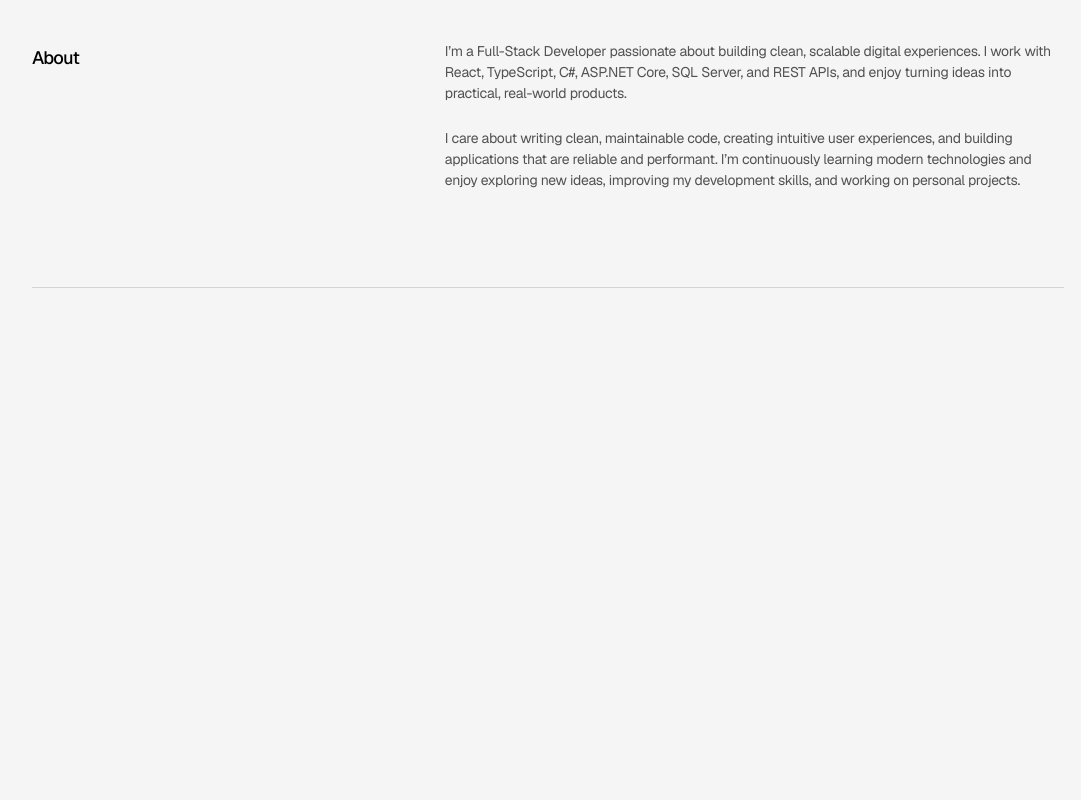
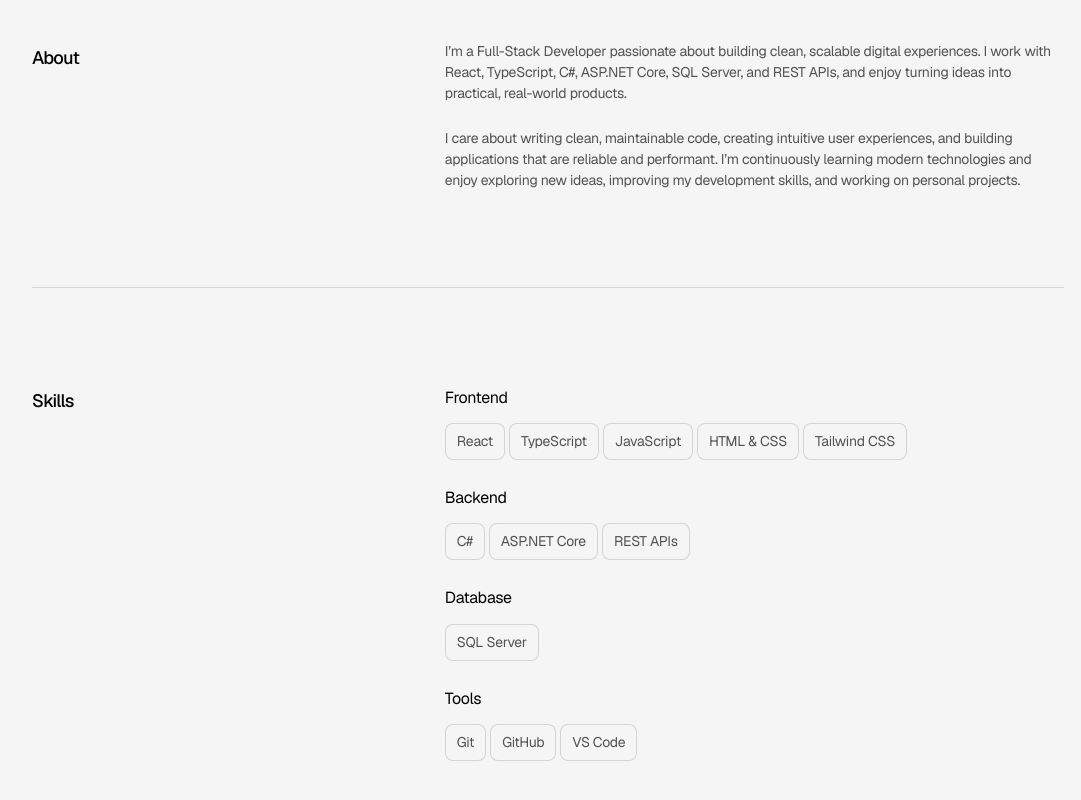
Before and after one commit to abouthashir/portfolio, a React (Vite) app: page / in a window 1280 px wide. Shown: the part 798-1598 px from the top of the page, without its empty margins (92-1173 px from the left). Before the commit the page ends 1150 px from the top, so only its background shows below. Built offline with nearby package versions, Linux system fonts and the light colour scheme.

Commit message:
Add Skills section with grouped skill tags

```diff
--- a/src/App.tsx
+++ b/src/App.tsx
@@ -2,6 +2,7 @@
 import Hero from "./components/Hero"
 import About from "./components/About"
 import Reveal from "./components/Reveal"
+import Skills from "./components/Skills"
 
 function App() {
   return (
@@ -16,6 +17,10 @@
           <About />
         </Reveal>
         <hr className="border-border" />
+        <Reveal>
+          <Skills />
+        </Reveal>
+        <hr className="border-border" />
       </main>
     </div>
   )
--- /dev/null
+++ b/src/components/Skills.tsx
@@ -0,0 +1,36 @@
+type SkillGroup = {
+    title: string
+    skills: string[]
+}
+
+const skillGroups: SkillGroup[] = [
+    { title: 'Frontend', skills: ['React', 'TypeScript', 'JavaScript', 'HTML & CSS', 'Tailwind CSS'] },
+    { title: 'Backend', skills: ['C#', 'ASP.NET Core', 'REST APIs'] },
+    { title: 'Database', skills: ['SQL Server'] },
+    { title: 'Tools', skills: ['Git', 'GitHub', 'VS Code'] },
+]
+
+function Skills() {
+    return (
+        <section id="skills" className="flex flex-col gap-6 md:flex-row md:items-start md:justify-between">
+            <h2 className="text-lg leading-8.5 font-medium">Skills</h2>
+
+            <div className="flex flex-col gap-6 md:w-3/5">
+                {skillGroups.map((group) => (
+                    <div key={group.title} className="flex flex-col gap-3">
+                        <h3 className="text-base">{group.title}</h3>
+                        <ul className="flex flex-wrap gap-x-1 gap-y-2.5">
+                            {group.skills.map((skill) => (
+                                <li key={skill} className="rounded-lg px-3 py-2 text-sm text-muted inset-ring inset-ring-border">
+                                    {skill}
+                                </li>
+                            ))}
+                        </ul>
+                    </div>
+                ))}
+            </div>
+        </section>
+    )
+}
+
+export default Skills
--- a/src/index.css
+++ b/src/index.css
@@ -16,6 +16,8 @@
   --text-sm--letter-spacing: -0.02em;
   --text-lg--line-height: 1.7;
   --text-lg--letter-spacing: -0.04em;
+  --text-base--line-height: 1.7;
+--text-base--letter-spacing: -0.02em;
 
     /* Page-load animations (values taken from the template) */
   --animate-header-in: header-in 1.4s cubic-bezier(0.44, 0, 0.56, 1) both;
```
